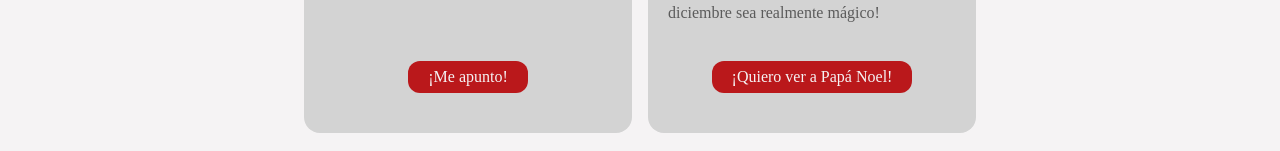
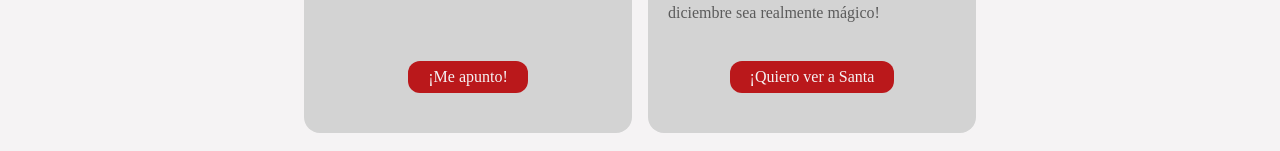
Before and after one commit to jmartinpizarro/ui-p4, a Next.js app: page / in a window 1280 px wide. Shown: the part 2818-2969 px from the top of the page. Built offline with nearby package versions, Linux system fonts and the light colour scheme.

Commit message:
Fix bug, not feature, about activitiers

```diff
--- a/src/app/sections/activities.tsx
+++ b/src/app/sections/activities.tsx
@@ -55,14 +55,7 @@ const Activities: React.FC = () => {
                         No pierdas esta oportunidad de hacerle todas tus preguntas y compartir tus deseos. <br />
                         Regístrate y asegúrate de reservar tu cita para este evento único. ¡Haz que este diciembre sea realmente mágico!
                     </p>
-                    <Link href="/videocall">
-
-                            <RedButton text="¡Quiero ver a Papá Noel!" clicked={() => handleButtonClick("/videocall")}></RedButton>
-                            <div className="isLogin hidden">
-                                <WhiteButton text="👤" clicked={() => handleButtonClick}></WhiteButton>
-                            </div>
-
-                    </Link>
+                    <RedButton text="¡Quiero ver a Santa" clicked={'/videocall'}></RedButton>
 
                     {/*
                     <Link href="/videocall">
```
